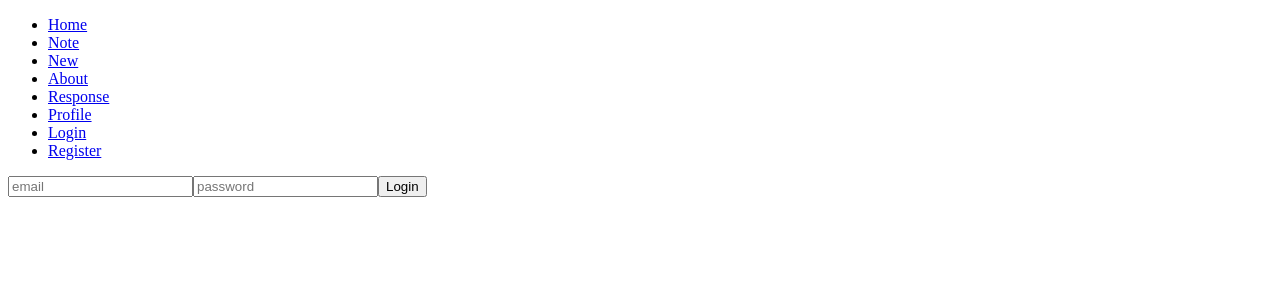
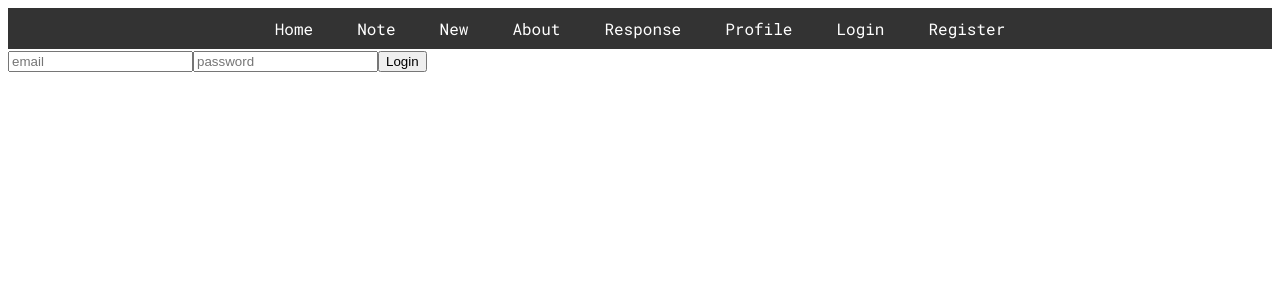
Before and after one commit to deep-govindvira/note_manager, a React (Vite) app in the folder note_manager_frontend/: page /login in a window 1280 px wide. Shown: the top 300 px of the page. Built offline with nearby package versions, Linux system fonts and the light colour scheme.

Commit message:
use google roboto mono font + searching + navbar css

```diff
--- a/note_manager_frontend/index.html
+++ b/note_manager_frontend/index.html
@@ -4,9 +4,10 @@
     <meta charset="UTF-8" />
     <link rel="icon" type="image/svg+xml" href="/vite.svg" />
     <meta name="viewport" content="width=device-width, initial-scale=1.0" />
+    <link href="https://fonts.googleapis.com/css2?family=Roboto+Mono:wght@400;700&display=swap" rel="stylesheet">
     <title>Note Manager</title>
   </head>
-  <body>
+  <body style="font-family: 'Roboto Mono', monospace;">
     <div id="root"></div>
     <script type="module" src="/src/main.jsx"></script>
   </body>
--- a/note_manager_frontend/src/components/Navbar.jsx
+++ b/note_manager_frontend/src/components/Navbar.jsx
@@ -17,27 +17,71 @@ const Navbar = ({ isLoggedIn, setIsLoggedIn }) => {
   };
 
   return (
-    <div>
+    <div style={{ display: "flex", justifyContent: "center", padding: "10px", backgroundColor: "#333" }}>
       <nav>
-        <ul>
+        <ul
+          style={{
+            listStyle: "none",
+            display: "flex",
+            gap: "20px",
+            margin: 0,
+            padding: 0,
+          }}
+        >
           {navLinks.map((link, index) => (
             <li key={index}>
-              <NavLink to={link.path}>{link.label}</NavLink>
+              <NavLink
+                to={link.path}
+                style={({ isActive }) => ({
+                  textDecoration: "none",
+                  color: isActive ? "#ffcc00" : "white",
+                  fontWeight: isActive ? "bold" : "normal",
+                  padding: "8px 12px",
+                  transition: "color 0.3s ease",
+                })}
+              >
+                {link.label}
+              </NavLink>
             </li>
           ))}
 
           {!isLoggedIn ? (
             <>
               <li>
-                <NavLink to="/login">Login</NavLink>
+                <NavLink
+                  to="/login"
+                  style={{ textDecoration: "none", color: "white", padding: "8px 12px" }}
+                >
+                  Login
+                </NavLink>
               </li>
               <li>
-                <NavLink to="/register">Register</NavLink>
+                <NavLink
+                  to="/register"
+                  style={{ textDecoration: "none", color: "white", padding: "8px 12px" }}
+                >
+                  Register
+                </NavLink>
               </li>
             </>
           ) : (
             <li>
-              <button onClick={handleLogout}>Logout</button>
+              <button
+                onClick={handleLogout}
+                style={{
+                  backgroundColor: "#ff4444",
+                  color: "white",
+                  border: "none",
+                  borderRadius:"3px",
+                  padding: "8px 12px",
+                  cursor: "pointer",
+                  transition: "background 0.3s ease",
+                }}
+                onMouseOver={(e) => (e.target.style.backgroundColor = "#cc0000")}
+                onMouseOut={(e) => (e.target.style.backgroundColor = "#ff4444")}
+              >
+                Logout
+              </button>
             </li>
           )}
         </ul>
--- a/note_manager_frontend/src/components/Note.jsx
+++ b/note_manager_frontend/src/components/Note.jsx
@@ -4,6 +4,8 @@ import { Link } from 'react-router-dom';
 
 const Note = () => {
   const [notes, setNotes] = useState([]);
+  const [filteredNotes, setFilteredNotes] = useState([]);
+  const [searchTerm, setSearchTerm] = useState('');
   const [error, setError] = useState('');
   const [loading, setLoading] = useState(true);
 
@@ -20,6 +22,7 @@ const Note = () => {
 
         if (response.status === 200) {
           setNotes(response.data);
+          setFilteredNotes(response.data);
         }
       } catch (error) {
         setError(error.response?.data?.message || 'Failed to fetch notes');
@@ -32,16 +35,31 @@ const Note = () => {
     fetchNotes();
   }, []);
 
+  useEffect(() => {
+    const filtered = notes.filter(note =>
+      note.title.toLowerCase().includes(searchTerm.toLowerCase()) ||
+      note.description.toLowerCase().includes(searchTerm.toLowerCase())
+    );
+    setFilteredNotes(filtered);
+  }, [searchTerm, notes]);
+
   return (
     <div>
       <h2>All Notes</h2>
+      <input
+        type="text"
+        placeholder="Search notes..."
+        value={searchTerm}
+        onChange={(e) => setSearchTerm(e.target.value)}
+        style={{ padding: '8px', marginBottom: '10px', width: '100%', boxSizing: 'border-box' }}
+      />
       {loading && <p>Loading notes...</p>}
       {error && <div style={{ color: 'red' }}>{error}</div>}
 
-      {!loading && notes.length === 0 && !error && <p>No notes available.</p>}
+      {!loading && filteredNotes.length === 0 && !error && <p>No notes found.</p>}
 
       <ul style={{ listStyleType: 'none', padding: 0 }}>
-        {notes.map((note) => (
+        {filteredNotes.map((note) => (
           <li
             key={note.id}
             style={{
```
